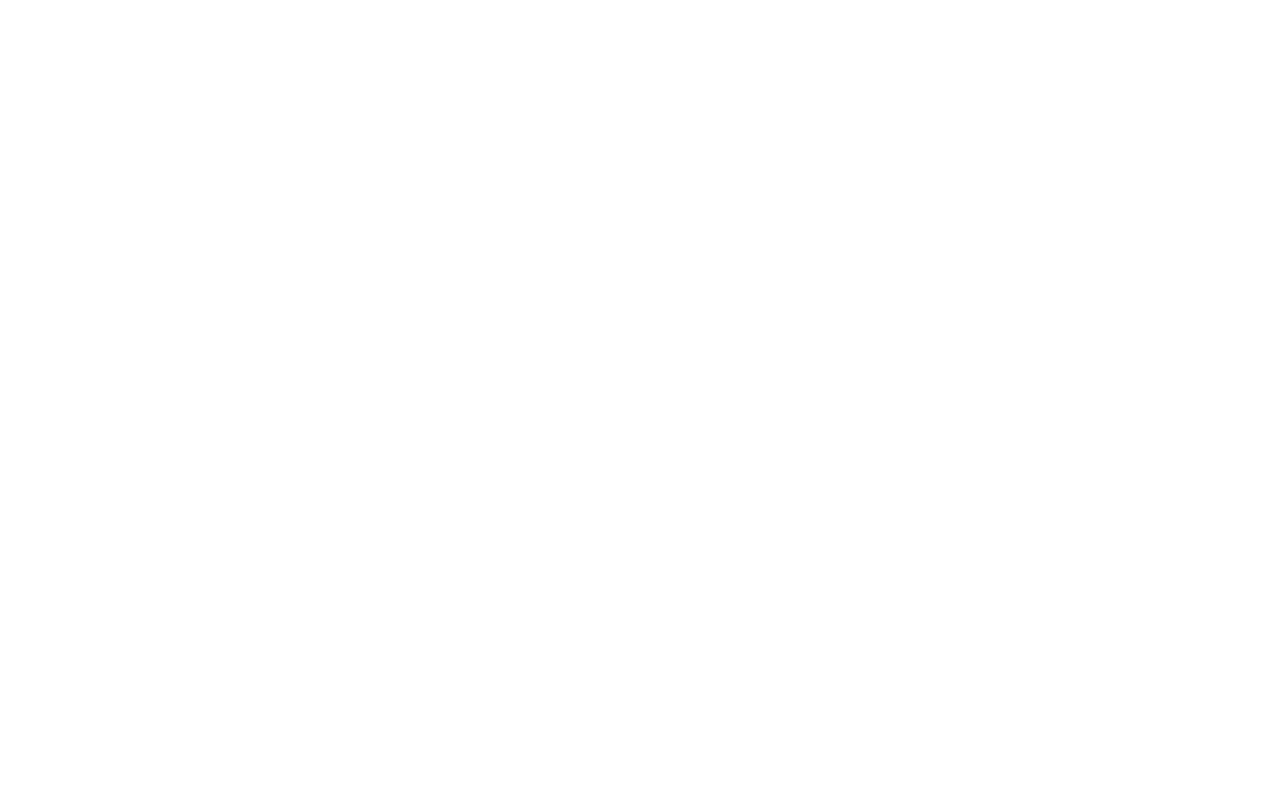
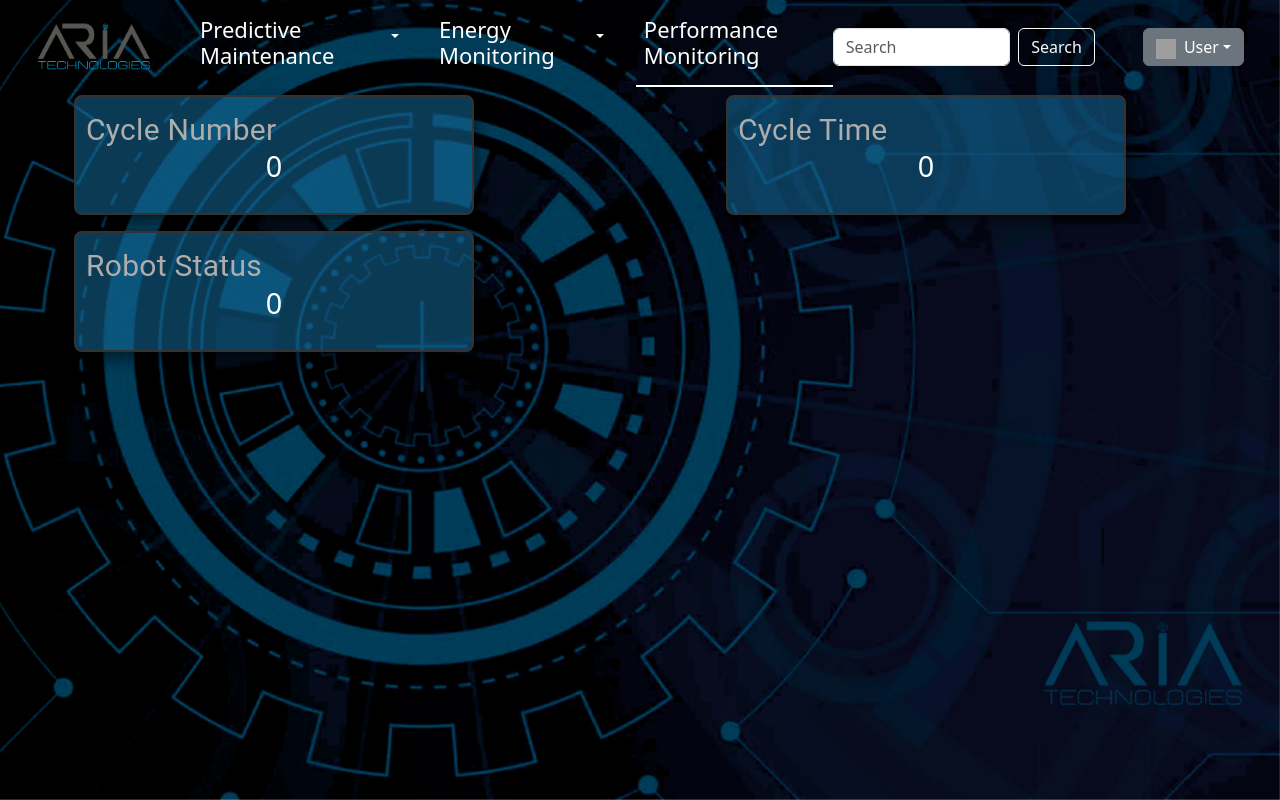
Before and after one commit to AElga/AriaIIoT, a React (Create React App) app: page /Performance in a window 1280 px wide. Before the commit this address had no page. Built offline with nearby package versions, Linux system fonts and the light colour scheme; grey boxes are pictures that could not be loaded.

Commit message:
clear alarms and added performance monitoring page

```diff
--- a/src/App.js
+++ b/src/App.js
@@ -13,6 +13,7 @@
 import SignUp from './Login/SignUp';
 import { BrowserRouter, Navigate, Route, Routes } from 'react-router-dom';
 import PredictiveAlarm from './PredictiveAlarm';
+import Performance from './Performance';
 
 // class Start extends Comment {
 //   constructor(props) {
@@ -40,6 +41,8 @@
           <Route path="/MP" element={<MPMonitoring />} exact/>
           <Route path="/EnergyAlarm" element={<EnergyAlarm/>} exact/>
           <Route path="/PredictiveAlarm" element={<PredictiveAlarm/>} exact/>
+          <Route path="/Performance" element={<Performance/>} exact/>
+
 
           </Routes>
           </BrowserRouter>
--- a/src/EnergyAlarm.js
+++ b/src/EnergyAlarm.js
@@ -15,7 +15,8 @@
       stateChangeTimes: {},
       dangerHistory: [],
     };
-    this.callAPI = this.callAPI.bind(this);  }
+    this.callAPI = this.callAPI.bind(this);
+    this.clearTable = this.clearTable.bind(this);  }
 
   callAPI() {
     fetch("http://localhost:5000/test2")
@@ -97,7 +98,9 @@
     this.socket.disconnect();
   }
 
-
+  clearTable() {
+    this.setState({ dangerHistory: [] }); // Clear the dangerHistory
+  }
 
   render() {
     const { apiResponse, stateChangeTimes, dangerHistory} = this.state;
@@ -157,8 +160,15 @@
         <NavBar></NavBar>
         <header className="EnergyAlarm-header">
         <br></br>
+        <div class="container">
+  <div class="row align-items-center">
+    <div class="col-12 col-md text-center">
       <h2 className="table-title">Energy Alarms</h2>
-
+    </div>
+    <div class="col-12 col-md-auto">
+    </div>
+  </div>
+</div>
         <div className="table-height">
         <table className="table table-hover bordered-table blurred-table">
   <thead>
@@ -168,8 +178,33 @@
   <th scope="col">Keys</th>
   <th scope="col">Description</th>
   <th scope="col">Value</th>
-      <th scope="col">State</th>
+  <th scope="col" style={{ position: 'relative' }}>
+    <div style={{ display: 'inline-block' }}>
+      State
+    </div>
+    <button
+      className="btn btn"
+      style={{
+        backgroundColor: "#d11d1d",
+        color: "white",
+        height: "28px",
+        position: 'absolute',
+        alignItems: "center",
+        display: "flex",
+        justifyContent: "center",
+        right: '10px',
+        top: '50%',
+        transform: 'translateY(-50%)', // Center the button vertically
+      }}
+      type="button"
+      onClick={this.clearTable} // Attach the click handler
+    >
+      <img src={"https://cdn1.iconfinder.com/data/icons/metro-ui-dock-icon-set--icons-by-dakirby/512/Recycle_Bin_Full.png"} style={{ width: '20px', height: "20px", marginRight:'2px' }}/>
+      Clear
+    </button>
+  </th>
 </tr>
+
   </thead>
   <tbody>
   {dangerHistory.map((entry, index) => {
--- a/src/Guage.css
+++ b/src/Guage.css
@@ -7,6 +7,7 @@
   .font {
     color: #FFF;
     justify-content: center;
+    font-size: 22px;
   }
   .homefont {
     font-size: 26px;
--- a/src/NavBar.js
+++ b/src/NavBar.js
@@ -25,7 +25,6 @@
                 <h4 className="font"></h4>
               </a>
               <ul className="dropdown-menu dropdown-menu-end" aria-labelledby="predictiveDropdown">
-                <li><NavLink className="dropdown-item" to="/PredictivePage">Predictive Page</NavLink></li>
                 <li><NavLink className="dropdown-item" to="/PredictiveAlarm">Predictive Alarm</NavLink></li>
               </ul>
             </div>
@@ -37,10 +36,21 @@
                 <h4 className="font"></h4>
               </a>
               <ul className="dropdown-menu dropdown-menu-end" aria-labelledby="energyDropdown">
-                <li><NavLink className="dropdown-item" to="/EnergyPage">Energy Page</NavLink></li>
                 <li><NavLink className="dropdown-item" to="/EnergyAlarm">Energy Alarm</NavLink></li>
               </ul>
             </div>
+            <NavLink className="nav-link ms-4" to="/Performance">
+              <h4 className="font">Performance Monitoring</h4>
+            </NavLink>
+            {/* <div className="nav-item dropdown">
+              <a className="nav-link dropdown-toggle" href="#" id="performanceDropdown" role="button" data-bs-toggle="dropdown" aria-expanded="false">
+                <h4 className="font"></h4>
+              </a>
+              <ul className="dropdown-menu dropdown-menu-end" aria-labelledby="performanceDropdown">
+                <li><NavLink className="dropdown-item" to="/PerformancePage">Performance Page</NavLink></li>
+                <li><NavLink className="dropdown-item" to="/PerformanceAlarm">Performance Alarm</NavLink></li>
+              </ul>
+            </div> */}
             {/* <NavLink className="nav-link ms-4" to="/MP">
               <h4 className="font">Performance Monitoring</h4>
             </NavLink>
--- /dev/null
+++ b/src/Performance.js
@@ -0,0 +1,137 @@
+import React, { Component } from 'react';
+import { Backdrop, Box, Typography, } from "@mui/material";
+import { Link } from 'react-router-dom';
+import 'bootstrap/dist/css/bootstrap.min.css';
+import 'bootstrap/dist/js/bootstrap.bundle.min.js';
+import ariaLogo from './ariaLogo.png';
+import NavBar from './NavBar';
+import background from './background.png';
+
+class Performance extends Component {
+  constructor(props) {
+    super(props);
+  }
+
+  render() {
+    const myStyle = {
+      backgroundImage: `url(${background})`,
+      minHeight: "100vh", // Full viewport height
+      backgroundSize: "cover",
+      backgroundAttachment: "fixed",
+      backgroundPosition: "center",
+      backgroundRepeat: "no-repeat",
+      overflowX: "hidden",
+      overflowY: "hidden"
+    };
+
+    return (
+
+      <div className='Performance'>
+
+        <div style={myStyle}>
+        <NavBar></NavBar>
+        <div class="row">
+            <div class="col">
+            <Box
+             backgroundColor={"#156B998C"}
+             gridColumn="span 4"
+              display="flex"
+              alignItems="center"
+              justifyContent="center"
+              flexDirection="column"
+              borderRadius="8px" // Adjust the radius as needed
+              padding="10px" // Optional: Add padding to provide spacing inside the box
+              border="2px solid #333333" // White borders
+              boxShadow="4px 7px 15px rgba(0, 0, 0, 0.5)"
+              marginLeft={{ xs: "0px", sm: "74px" }}
+              width={{ xs: "100%", sm: "400px" }}
+              mb={2}
+            >
+              <Box
+        width="100%" // Make the inner Box take the full width
+        display="flex"
+        justifyContent="flex-start"
+      >
+        <Typography className='title1' fontWeight="400" color={"#adadac"} fontSize={"30px"}>
+          Cycle Number
+        </Typography>
+      </Box>
+          <Typography class='value1' fontWeight="600" color={"#FFFFFF"}>
+            0
+          </Typography>
+
+            </Box>
+            </div>
+
+            <div class="col">
+            <Box
+             backgroundColor={"#156B998C"}
+             gridColumn="span 4"
+              display="flex"
+              alignItems="center"
+              justifyContent="center"
+              flexDirection="column"
+              borderRadius="8px" // Adjust the radius as needed
+              padding="10px" // Optional: Add padding to provide spacing inside the box
+              border="2px solid #333333" // White borders
+              boxShadow="4px 7px 15px rgba(0, 0, 0, 0.5)"
+              marginLeft={{ xs: "0px", sm: "74px" }}
+              width={{ xs: "100%", sm: "400px" }}
+              mb={2}
+            >
+              <Box
+        width="100%" // Make the inner Box take the full width
+        display="flex"
+        justifyContent="flex-start"
+      >
+        <Typography className='title1' fontWeight="400" color={"#adadac"} fontSize={"30px"}>
+          Cycle Time
+        </Typography>
+      </Box>
+          <Typography class='value1' fontWeight="600" color={"#FFFFFF"}>
+            0
+          </Typography>
+
+            </Box>
+            </div>
+            <div class="col">
+            <Box
+             backgroundColor={"#156B998C"}
+             gridColumn="span 4"
+              display="flex"
+              alignItems="center"
+              justifyContent="center"
+              flexDirection="column"
+              borderRadius="8px" // Adjust the radius as needed
+              padding="10px" // Optional: Add padding to provide spacing inside the box
+              border="2px solid #333333" // White borders
+              boxShadow="4px 7px 15px rgba(0, 0, 0, 0.5)"
+              marginLeft={{ xs: "0px", sm: "74px" }}
+              width={{ xs: "100%", sm: "400px" }}
+              mb={2}
+            >
+              <Box
+        width="100%" // Make the inner Box take the full width
+        display="flex"
+        justifyContent="flex-start"
+      >
+        <Typography className='title1' fontWeight="400" color={"#adadac"} fontSize={"30px"}>
+          Robot Status
+        </Typography>
+      </Box>
+          <Typography class='value1' fontWeight="600" color={"#FFFFFF"}>
+            0
+          </Typography>
+
+            </Box>
+            </div>
+
+            </div>
+        </div>
+        </div>
+
+        );
+        }
+}
+
+export default Performance;
--- a/src/PredictiveAlarm.js
+++ b/src/PredictiveAlarm.js
@@ -18,7 +18,9 @@
       stateChangeTimes: {},
       dangerHistory: [],
     };
-    this.callAPI = this.callAPI.bind(this);  }
+    this.callAPI = this.callAPI.bind(this);
+    this.clearTable = this.clearTable.bind(this);  }
+
 
   callAPI() {
     fetch("http://localhost:5000/test1")
@@ -64,6 +66,9 @@
         if (newState === 'Danger') {
           dangerHistory.push({ time: newStateChangeTimes[key], key, value: newApiResponse[key], state: newState});
         }
+        // if (newState === 'Warning') {
+        //   dangerHistory.push({ time: newStateChangeTimes[key], key, value: newApiResponse[key], state: newState});
+        // }
       }
     });
 
@@ -95,6 +100,9 @@
     this.socket.disconnect();
   }
 
+  clearTable() {
+    this.setState({ dangerHistory: [] }); // Clear the dangerHistory
+  }
 
   render() {
     const { apiResponse, stateChangeTimes , dangerHistory} = this.state;
@@ -162,8 +170,33 @@
   <th scope="col">Keys</th>
   <th scope="col">Description</th>
   <th scope="col">Value</th>
-      <th scope="col">State</th>
+  <th scope="col" style={{ position: 'relative' }}>
+    <div style={{ display: 'inline-block' }}>
+      State
+    </div>
+    <button
+      className="btn btn"
+      style={{
+        backgroundColor: "#d11d1d",
+        color: "white",
+        height: "28px",
+        position: 'absolute',
+        alignItems: "center",
+        display: "flex",
+        justifyContent: "center",
+        right: '10px',
+        top: '50%',
+        transform: 'translateY(-50%)', // Center the button vertically
+      }}
+      type="button"
+      onClick={this.clearTable} // Attach the click handler
+    >
+      <img src={"https://cdn1.iconfinder.com/data/icons/metro-ui-dock-icon-set--icons-by-dakirby/512/Recycle_Bin_Full.png"} style={{ width: '20px', height: "20px", marginRight:'2px' }}/>
+      Clear
+    </button>
+  </th>
 </tr>
+
   </thead>
   <tbody>
   {dangerHistory.map((entry, index) => {
```
Lines whose indentation alone changed are shown as unchanged.
